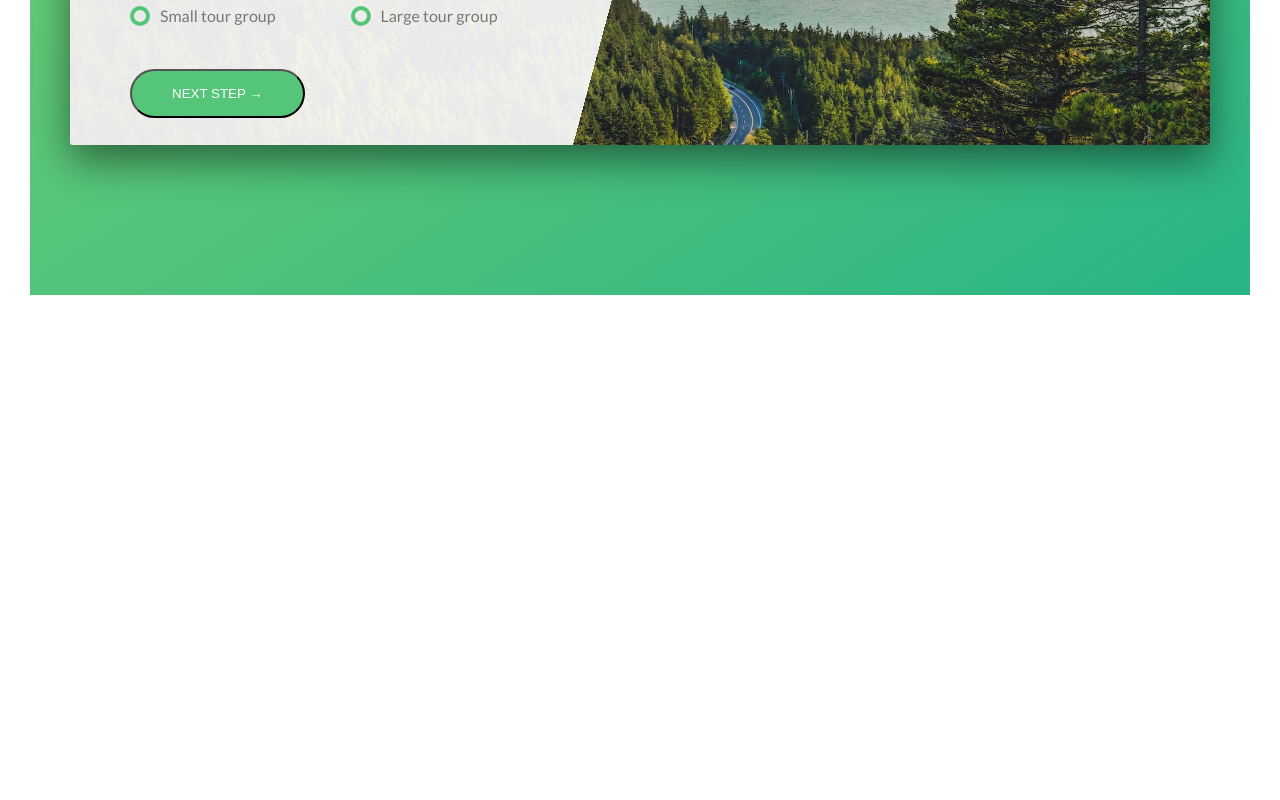
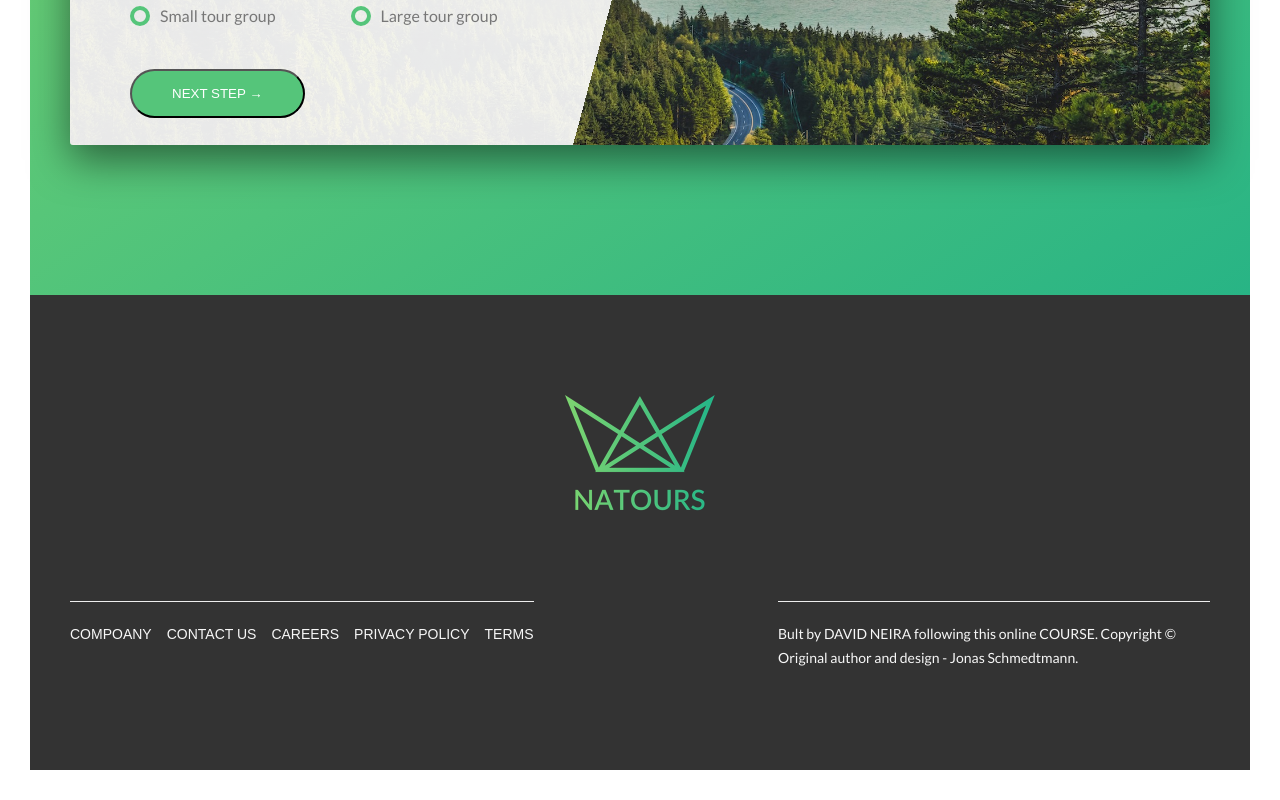
Before and after one commit to DavidNeiOs/natours, a React (Create React App) app: page / in a window 1280 px wide. Shown: the part 4934-5734 px from the top of the page. Before the commit the page ends 5259 px from the top, so only its background shows below. Built offline with nearby package versions, Linux system fonts and the light colour scheme.

Commit message:
footer added

```diff
--- a/src/App.js
+++ b/src/App.js
@@ -1,6 +1,6 @@
 import React from "react";
 
-import { Header } from "./layout/header";
+import { Header, Footer } from "./layout";
 import { Home } from "./pages/home";
 
 function App() {
@@ -8,6 +8,7 @@ function App() {
     <div>
       <Header />
       <Home />
+      <Footer />
     </div>
   );
 }
--- /dev/null
+++ b/src/layout/footer.js
@@ -0,0 +1,48 @@
+import React from "react";
+import FullLogo from "../img/logo-green-2x.png";
+
+export const Footer = () => {
+  return (
+    <footer className="footer">
+      <div className="footer__logo-box">
+        <img src={FullLogo} alt="full logo" className="footer__logo" />
+      </div>
+      <div className="row">
+        <div className="col-1-of-2">
+          <div className="footer__navigation">
+            <ul className="footer__list">
+              <li className="footer__item">
+                <button className="footer__link">Compoany</button>
+              </li>
+              <li className="footer__item">
+                <button className="footer__link">Contact us</button>
+              </li>
+              <li className="footer__item">
+                <button className="footer__link">Careers</button>
+              </li>
+              <li className="footer__item">
+                <button className="footer__link">Privacy policy</button>
+              </li>
+              <li className="footer__item">
+                <button className="footer__link">Terms</button>
+              </li>
+            </ul>
+          </div>
+        </div>
+        <div className="col-1-of-2">
+          <p className="footer__copyright">
+            Bult by{" "}
+            <a href="https://davidneios.dev" className="footer__link">
+              David Neira
+            </a>{" "}
+            following this online{" "}
+            <a href="https://udemy.com" className="footer__link">
+              course
+            </a>
+            . Copyright &copy; Original author and design - Jonas Schmedtmann.
+          </p>
+        </div>
+      </div>
+    </footer>
+  );
+};
--- /dev/null
+++ b/src/layout/index.js
@@ -0,0 +1,2 @@
+export * from "./header";
+export * from "./footer";
--- a/src/sass/abstract/_variables.scss
+++ b/src/sass/abstract/_variables.scss
@@ -11,6 +11,7 @@ $color-tertiary-dark: #5643fa;
 
 $color-grey-dark-1: #777;
 $color-grey-dark-2: #999;
+$color-grey-dark-3: #333;
 
 $color-grey-light-1: #f7f7f7;
 $color-grey-light-2: #eee;
--- /dev/null
+++ b/src/sass/layout/_footer.scss
@@ -0,0 +1,65 @@
+.footer {
+  background-color: $color-grey-dark-3;
+  padding: 10rem 0;
+  font-size: 1.4rem;
+  color: $color-grey-light-1;
+
+  &__logo-box {
+    text-align: center;
+    margin-bottom: 8rem;
+  }
+
+  &__logo {
+    width: 15rem;
+    height: auto;
+  }
+
+  &__navigation {
+    border-top: 1px solid $color-grey-light-2;
+    padding-top: 2rem;
+    display: inline-block;
+  }
+
+  &__list {
+    list-style: none;
+  }
+
+  &__item {
+    display: inline-block;
+
+    &:not(:last-child) {
+      margin-right: 1.5rem;
+    }
+  }
+
+  &__link {
+    &,
+    &:link,
+    &:visited {
+      font-size: 1.4rem;
+      color: $color-grey-light-1;
+      text-decoration: none;
+      text-transform: uppercase;
+      display: inline-block;
+      background-color: $color-grey-dark-3;
+      outline: none;
+      background-color: transparent;
+      border: none;
+      transition: all .2s;
+    }
+
+    &:hover,
+    &:active {
+      color: $color-primary;
+      box-shadow: 0 1rem 2rem rgba($color-black, .4);
+      transform: rotate(5deg) scale(1.1);
+    }
+  }
+
+  &__copyright {
+    border-top: 1px solid $color-grey-light-2;
+    padding-top: 2rem;
+    width: 80%;
+    float: right;
+  }
+}
--- a/src/sass/main.scss
+++ b/src/sass/main.scss
@@ -17,5 +17,6 @@
 
 @import "layout/header";
 @import "layout/grid";
+@import "layout/footer";
 
 @import "pages/home";
```
